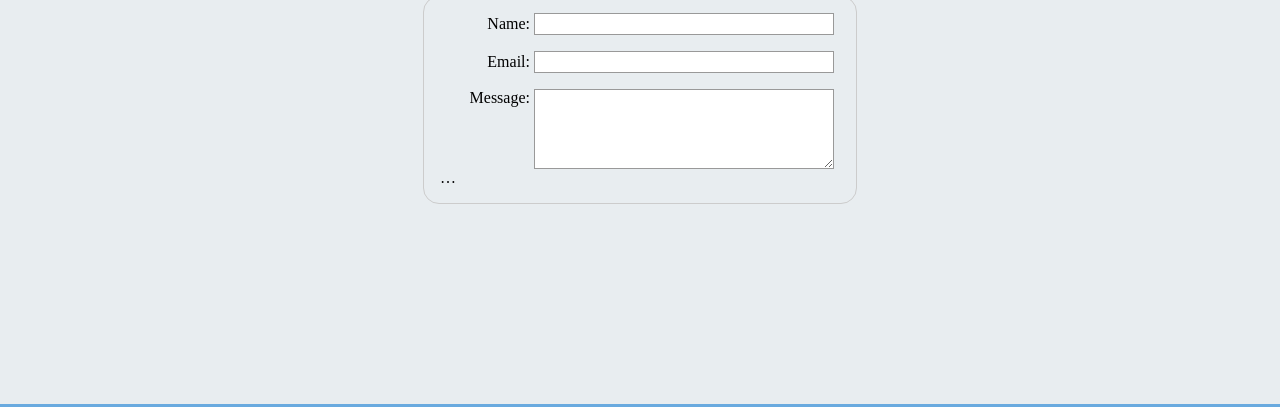
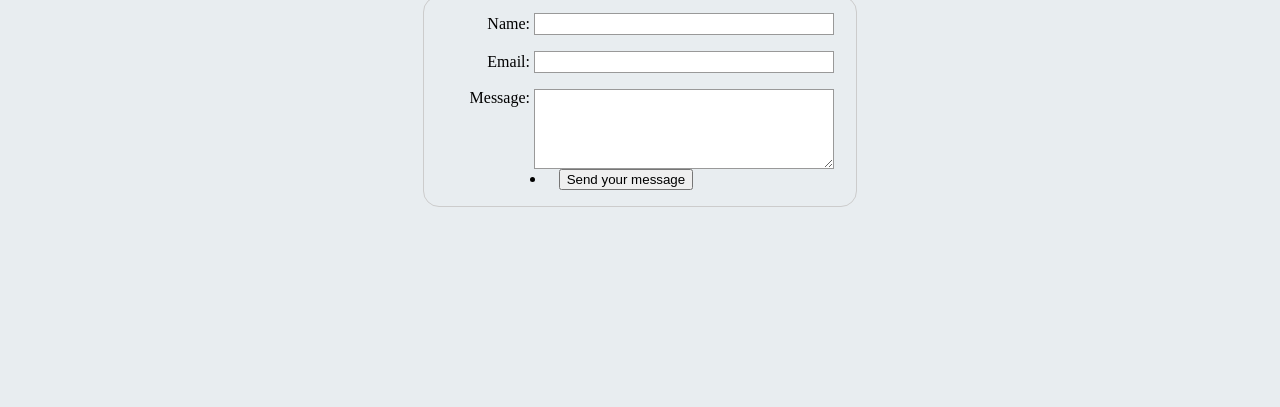
Before and after one commit to BessleyTKatsande/wdd130, a plain HTML site: page contactus.html in a window 1280 px wide. Shown: the part 93-500 px from the top of the page. Drawn offline with Linux system fonts and the light colour scheme; files that its build step writes are made by us from their sources.

Commit message:
Add files via upload

```diff
--- a/contactus.html
+++ b/contactus.html
@@ -225,9 +225,10 @@
                     <label for="msg">Message:</label>
                     <textarea id="msg" name="user_message"></textarea>
                   </li>
-
-                  …
                 </ul>
+                <li class="button">
+                    <button type="submit">Send your message</button>
+                </li>
               </form>
 
             <script>
```
